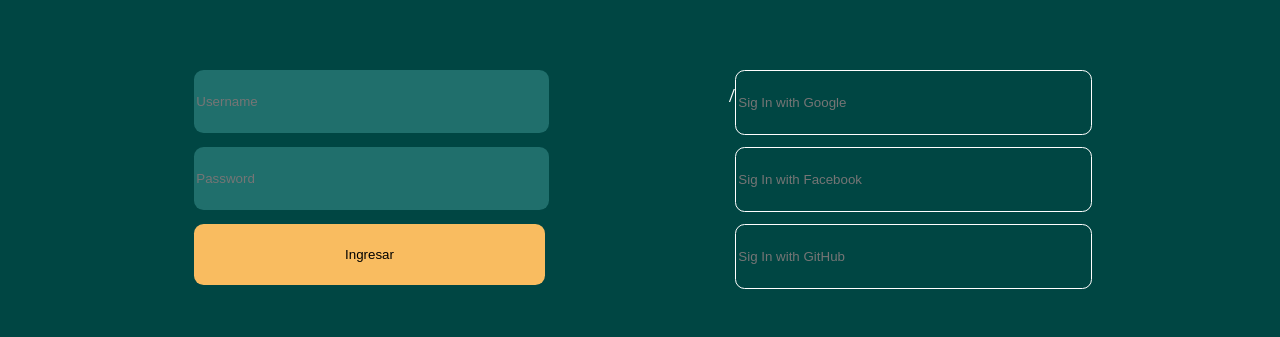
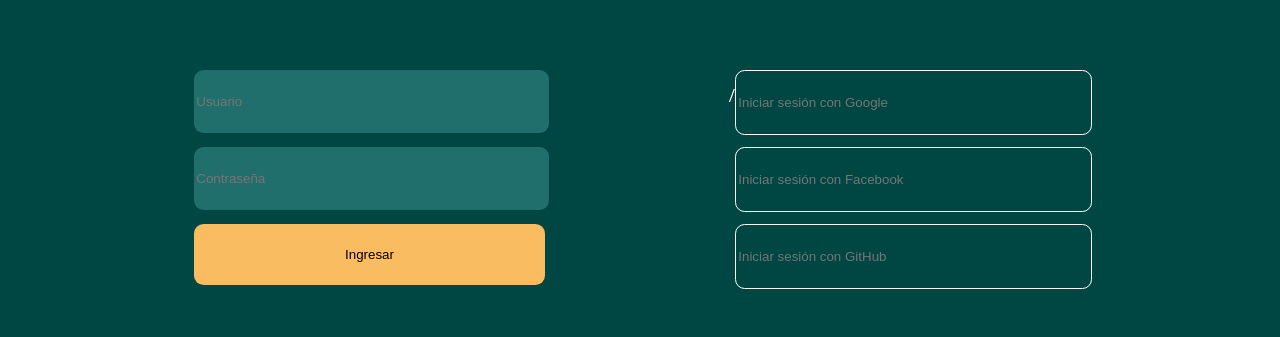
Before and after one commit to macbenites/pg-frontend, a React (Create React App) app: page /login in a window 1280 px wide. Shown: the part 463-800 px from the top of the page. Built offline with nearby package versions, Linux system fonts and the light colour scheme.

Commit message:
placeholder change

```diff
--- a/src/Components/Login.jsx
+++ b/src/Components/Login.jsx
@@ -14,10 +14,10 @@ export default function Login(){
                 <form>
                     <div>
                         <InputDiv1>
-                            <input type= 'text' name= 'username' placeholder= 'Username'/>
+                            <input type= 'text' name= 'username' placeholder= 'Usuario'/>
                         </InputDiv1>
                         <InputDiv1>
-                            <input type= 'password' name= 'password' placeholder= 'Password'/>
+                            <input type= 'password' name= 'password' placeholder= 'Contraseña'/>
                         </InputDiv1>
                         <BtnDiv>
                             <button type= 'submit'>Ingresar</button>
@@ -26,13 +26,13 @@ export default function Login(){
                     <p>/</p>
                     <div>
                         <InputDiv2>
-                            <input type= 'text' name= 'google' placeholder= 'Sig In with Google'/>
+                            <input type= 'text' name= 'google' placeholder= 'Iniciar sesión con Google'/>
                         </InputDiv2>
                         <InputDiv2>
-                            <input type= 'text' name= 'facebook' placeholder= 'Sig In with Facebook'/>
+                            <input type= 'text' name= 'facebook' placeholder= 'Iniciar sesión con Facebook'/>
                         </InputDiv2>
                         <InputDiv2>
-                            <input type= 'text' name= 'github' placeholder= 'Sig In with GitHub'/>
+                            <input type= 'text' name= 'github' placeholder= 'Iniciar sesión con GitHub'/>
                         </InputDiv2>
                     </div>
                 </form>
```
